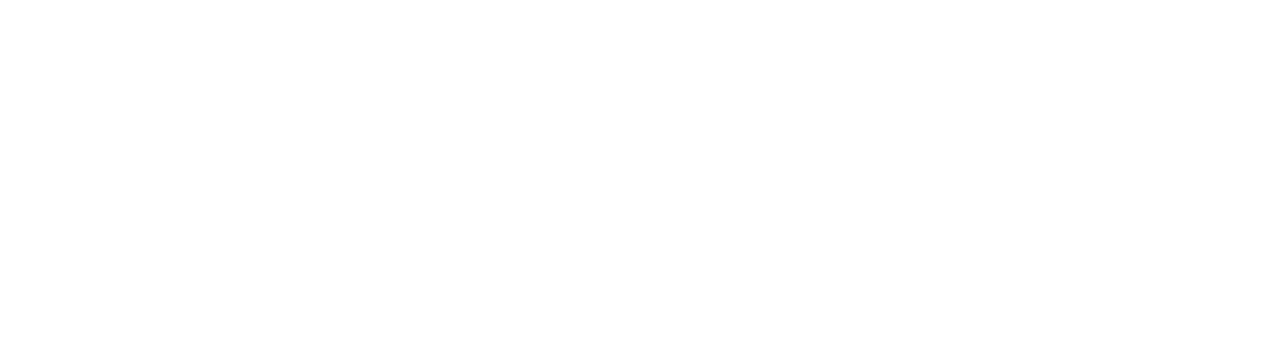
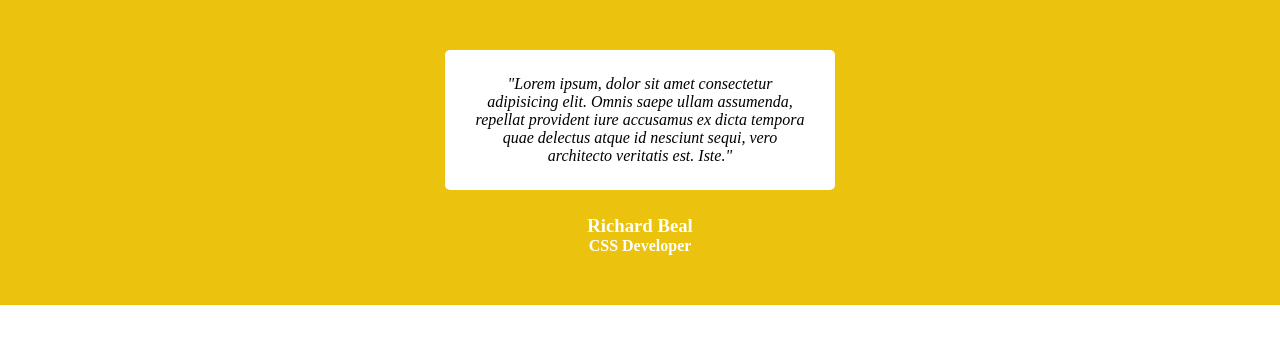
Before and after one commit to cidou33/exo_SAC, a plain HTML site: page index.html in a window 1280 px wide. Drawn offline with Linux system fonts and the light colour scheme.

Commit message:
Ajout de la section Richard Beal

```diff
--- a/index.html
+++ b/index.html
@@ -3,9 +3,25 @@
     <meta charset="UTF-8">
     <meta http-equiv="X-UA-Compatible" content="IE=edge">
     <meta name="viewport" content="width=device-width, initial-scale=1.0">
+    <link rel="stylesheet" href="style.css">
     <title>Document</title>
 </head>
 <body>
-
+    <section class="richard">
+        <article class="citation">
+            <p><em>"Lorem ipsum, dolor sit amet consectetur adipisicing elit. Omnis saepe ullam assumenda,
+                repellat provident iure accusamus ex dicta tempora quae delectus atque id nesciunt sequi,
+                vero architecto veritatis est. Iste."</em></p>
+        </article>
+        <h3>Richard Beal</h3>
+        <h4>CSS Developer</h4>
+        <div class="cercle-container">
+            <div class="cercle"></div>
+            <div class="cercle"></div>
+            <div class="cercle"></div>
+            <div class="cercle"></div>
+            <div class="cercle"></div>
+        </div>
+    </section>
 </body>
 </html>
--- a/style.css
+++ b/style.css
@@ -3,3 +3,29 @@
     padding: 0;
     box-sizing: border-box;
 }
+
+.richard{
+    background-color: rgb(235, 194, 14);
+
+    display: flex;
+    flex-direction: column;
+    justify-content: center;
+    align-items: center;
+    text-align: center;
+    color: white;
+
+    padding: 50px;
+}
+
+.citation{
+    color: black;
+    background-color: white;
+    padding: 25px;
+
+    width: 33%;
+
+    border-radius: 5px;
+
+    margin-bottom: 25px;
+
+}
```
